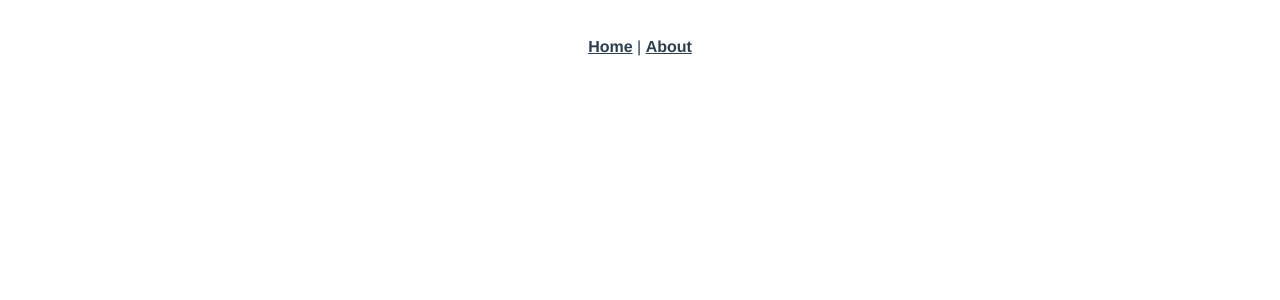
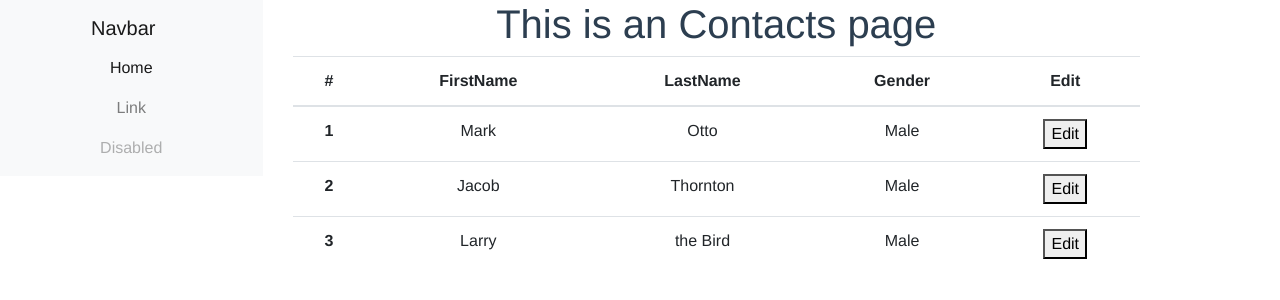
Before and after one commit to monika-piras/vue-dashboard-example, a Vue app: page /#/contacts in a window 1280 px wide. Shown: the top 300 px of the page. Built offline with nearby package versions, Linux system fonts and the light colour scheme.

Commit message:
update project

```diff
--- a/package.json
+++ b/package.json
@@ -9,6 +9,7 @@
     "lint": "vue-cli-service lint"
   },
   "dependencies": {
+    "bootstrap-vue": "^2.16.0",
     "core-js": "^3.6.5",
     "register-service-worker": "^1.7.1",
     "vue": "^2.6.11",
@@ -17,7 +18,6 @@
   },
   "devDependencies": {
     "@vue/cli-plugin-babel": "~4.5.0",
-    "@vue/cli-plugin-eslint": "~4.5.0",
     "@vue/cli-plugin-pwa": "~4.5.0",
     "@vue/cli-plugin-router": "~4.5.0",
     "@vue/cli-plugin-unit-mocha": "~4.5.0",
--- a/public/index.html
+++ b/public/index.html
@@ -5,6 +5,7 @@
     <meta http-equiv="X-UA-Compatible" content="IE=edge">
     <meta name="viewport" content="width=device-width,initial-scale=1.0">
     <link rel="icon" href="<%= BASE_URL %>favicon.ico">
+    <link rel="stylesheet" href="https://stackpath.bootstrapcdn.com/bootstrap/4.5.2/css/bootstrap.min.css" integrity="sha384-JcKb8q3iqJ61gNV9KGb8thSsNjpSL0n8PARn9HuZOnIxN0hoP+VmmDGMN5t9UJ0Z" crossorigin="anonymous">
     <title><%= htmlWebpackPlugin.options.title %></title>
   </head>
   <body>
--- a/src/App.vue
+++ b/src/App.vue
@@ -1,12 +1,35 @@
 <template>
-  <div id="app">
-    <div id="nav">
-      <router-link to="/">Home</router-link> |
-      <router-link to="/about">About</router-link>
+  <div id="app" class="container">
+    <div class="row">
+      <div class="col-3">
+          <navigation-component/>
+      </div>
+      <div class="col-9">
+          <router-view/>
+      </div>
     </div>
-    <router-view/>
   </div>
 </template>
+
+<script>
+import NavigationComponent from "@/components/NavigationComponent.vue";
+
+import Vue from "vue";
+import { BootstrapVue, BootstrapVueIcons } from "bootstrap-vue";
+
+// import 'bootstrap/dist/css/bootstrap.css'
+import "bootstrap-vue/dist/bootstrap-vue.css";
+
+Vue.use(BootstrapVue);
+Vue.use(BootstrapVueIcons);
+
+export default {
+  components: {
+    NavigationComponent
+  }
+};
+</script>
+
 
 <style lang="scss">
 #app {
@@ -17,16 +40,9 @@
   color: #2c3e50;
 }
 
-#nav {
-  padding: 30px;
-
-  a {
-    font-weight: bold;
-    color: #2c3e50;
-
-    &.router-link-exact-active {
-      color: #42b983;
-    }
-  }
+.container{
+  width: 100%;
+  padding: 0;
+  margin: 0;
 }
 </style>
--- a/src/components/HelloWorld.vue
+++ /dev/null
@@ -1,62 +0,0 @@
-<template>
-  <div class="hello">
-    <h1>{{ msg }}</h1>
-    <p>
-      For a guide and recipes on how to configure / customize this project,<br>
-      check out the
-      <a href="https://cli.vuejs.org" target="_blank" rel="noopener">vue-cli documentation</a>.
-    </p>
-    <h3>Installed CLI Plugins</h3>
-    <ul>
-      <li><a href="https://github.com/vuejs/vue-cli/tree/dev/packages/%40vue/cli-plugin-babel" target="_blank" rel="noopener">babel</a></li>
-      <li><a href="https://github.com/vuejs/vue-cli/tree/dev/packages/%40vue/cli-plugin-pwa" target="_blank" rel="noopener">pwa</a></li>
-      <li><a href="https://github.com/vuejs/vue-cli/tree/dev/packages/%40vue/cli-plugin-eslint" target="_blank" rel="noopener">eslint</a></li>
-      <li><a href="https://github.com/vuejs/vue-cli/tree/dev/packages/%40vue/cli-plugin-unit-mocha" target="_blank" rel="noopener">unit-mocha</a></li>
-      <li><a href="https://github.com/vuejs/vue-cli/tree/dev/packages/%40vue/cli-plugin-router" target="_blank" rel="noopener">router</a></li>
-      <li><a href="https://github.com/vuejs/vue-cli/tree/dev/packages/%40vue/cli-plugin-vuex" target="_blank" rel="noopener">vuex</a></li>
-    </ul>
-    <h3>Essential Links</h3>
-    <ul>
-      <li><a href="https://vuejs.org" target="_blank" rel="noopener">Core Docs</a></li>
-      <li><a href="https://forum.vuejs.org" target="_blank" rel="noopener">Forum</a></li>
-      <li><a href="https://chat.vuejs.org" target="_blank" rel="noopener">Community Chat</a></li>
-      <li><a href="https://twitter.com/vuejs" target="_blank" rel="noopener">Twitter</a></li>
-      <li><a href="https://news.vuejs.org" target="_blank" rel="noopener">News</a></li>
-    </ul>
-    <h3>Ecosystem</h3>
-    <ul>
-      <li><a href="https://router.vuejs.org" target="_blank" rel="noopener">vue-router</a></li>
-      <li><a href="https://vuex.vuejs.org" target="_blank" rel="noopener">vuex</a></li>
-      <li><a href="https://github.com/vuejs/vue-devtools#vue-devtools" target="_blank" rel="noopener">vue-devtools</a></li>
-      <li><a href="https://vue-loader.vuejs.org" target="_blank" rel="noopener">vue-loader</a></li>
-      <li><a href="https://github.com/vuejs/awesome-vue" target="_blank" rel="noopener">awesome-vue</a></li>
-    </ul>
-  </div>
-</template>
-
-<script>
-export default {
-  name: 'HelloWorld',
-  props: {
-    msg: String
-  }
-}
-</script>
-
-<!-- Add "scoped" attribute to limit CSS to this component only -->
-<style scoped lang="scss">
-h3 {
-  margin: 40px 0 0;
-}
-ul {
-  list-style-type: none;
-  padding: 0;
-}
-li {
-  display: inline-block;
-  margin: 0 10px;
-}
-a {
-  color: #42b983;
-}
-</style>
--- /dev/null
+++ b/src/components/NavigationComponent.vue
@@ -0,0 +1,33 @@
+<template>
+  <nav class="navbar navbar-light bg-light">
+    <a class="navbar-brand" href="#">Navbar</a>
+    <ul class="navbar-nav">
+      <li class="nav-item active">
+        <a class="nav-link" href="#">Home
+          <span class="sr-only">(current)</span>
+        </a>
+      </li>
+      <li class="nav-item">
+        <a class="nav-link" href="#">Link</a>
+      </li>
+      <li class="nav-item">
+        <a class="nav-link disabled" href="#" tabindex="-1" aria-disabled="true">Disabled</a>
+      </li>
+    </ul>
+  </nav>
+</template>
+
+<script>
+export default {
+  name: "NavigationComponent",
+  props: {}
+};
+</script>
+
+<!-- Add "scoped" attribute to limit CSS to this component only -->
+<style scoped lang="scss">
+.navbar,
+.navbar-nav {
+  flex-direction: column !important;
+}
+</style>
--- a/src/router/index.js
+++ b/src/router/index.js
@@ -1,6 +1,7 @@
 import Vue from 'vue'
 import VueRouter from 'vue-router'
 import Home from '../views/Home.vue'
+import ContactsPage from '../views/ContactsPage.vue'
 
 Vue.use(VueRouter)
 
@@ -11,12 +12,9 @@ const routes = [
     component: Home
   },
   {
-    path: '/about',
-    name: 'About',
-    // route level code-splitting
-    // this generates a separate chunk (about.[hash].js) for this route
-    // which is lazy-loaded when the route is visited.
-    component: () => import(/* webpackChunkName: "about" */ '../views/About.vue')
+    path: '/contacts',
+    name: 'ContactsPage',
+    component: ContactsPage
   }
 ]
 
--- a/src/views/About.vue
+++ /dev/null
@@ -1,5 +0,0 @@
-<template>
-  <div class="about">
-    <h1>This is an about page</h1>
-  </div>
-</template>
--- /dev/null
+++ b/src/views/ContactsPage.vue
@@ -0,0 +1,50 @@
+<template>
+  <div class="">
+    <h1>This is an Contacts page</h1>
+
+    <table class="table">
+  <thead>
+    <tr>
+      <th scope="col">#</th>
+      <th scope="col">FirstName</th>
+      <th scope="col">LastName</th>
+      <th scope="col">Gender</th>
+      <th scope="col">Edit</th>
+    </tr>
+  </thead>
+  <tbody>
+    <tr>
+      <th scope="row">1</th>
+      <td>Mark</td>
+      <td>Otto</td>
+      <td>Male</td>
+      <td><button>Edit</button></td>
+    </tr>
+    <tr>
+      <th scope="row">2</th>
+      <td>Jacob</td>
+      <td>Thornton</td>
+      <td>Male</td>
+      <td><button>Edit</button></td>
+    </tr>
+    <tr>
+      <th scope="row">3</th>
+      <td>Larry</td>
+      <td>the Bird</td>
+      <td>Male</td>
+      <td><button>Edit</button></td>
+    </tr>
+  </tbody>
+</table>
+  </div>
+</template>
+
+<script>
+// @ is an alias to /src
+
+export default {
+  name: 'ContactsPage',
+  components: {
+  }
+}
+</script>
--- a/src/views/Home.vue
+++ b/src/views/Home.vue
@@ -1,18 +1,15 @@
 <template>
   <div class="home">
     <img alt="Vue logo" src="../assets/logo.png">
-    <HelloWorld msg="Welcome to Your Vue.js App"/>
   </div>
 </template>
 
 <script>
 // @ is an alias to /src
-import HelloWorld from '@/components/HelloWorld.vue'
 
 export default {
   name: 'Home',
   components: {
-    HelloWorld
   }
 }
 </script>
```
Also changed, not shown: 1 other file (tests, documents, lock files or other folders).
